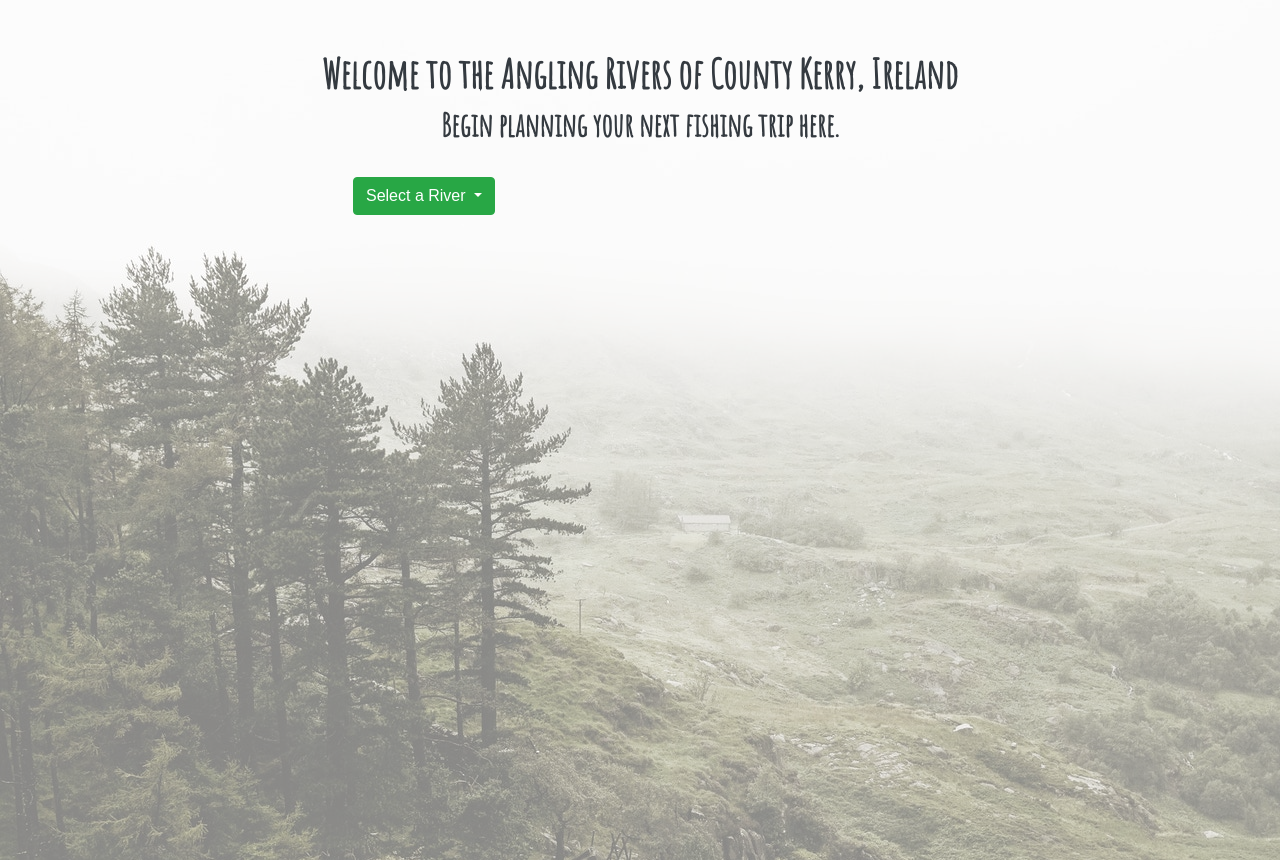
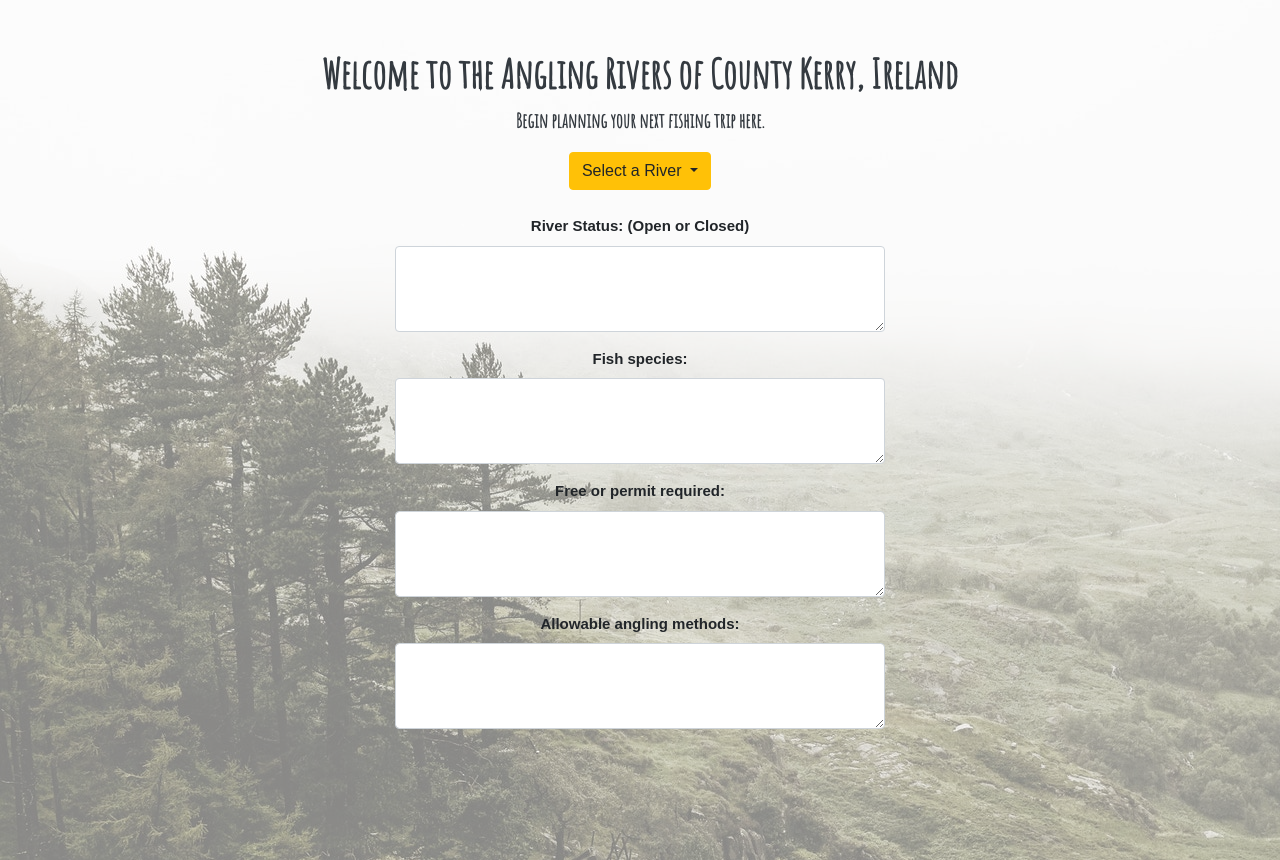
Before and after one commit to haydal810/Milestone-Project-3, a Flask app: page /edit_river in a window 1280 px wide. Shown: the part 56-916 px from the top of the page. Run offline with Flask 2, Linux system fonts and the light colour scheme; data that the repository does not hold is empty; some libraries are stand-ins or nearby versions.

Commit message:
landing text added to individual pages

```diff
--- a/app.py
+++ b/app.py
@@ -22,7 +22,7 @@ def get_river_names():
 @app.route("/")
 @app.route("/edit_river")
 def edir_river():
-    return render_template("edit_river.html")
+    return render_template("edit_river.html", rivers=mongo.db.river_names.find())
 
 
 
--- a/static/css/style.css
+++ b/static/css/style.css
@@ -27,6 +27,11 @@ body {
     font-family: Arial, Helvetica, sans-serif;
 }
 
-.dropdown {
+.margintop25 {
     margin-top: 25px;
 }
+
+.form_font {
+    font-family: Arial, Helvetica, sans-serif;
+    font-size: 15px;
+}
--- a/templates/base.html
+++ b/templates/base.html
@@ -35,9 +35,7 @@
     </div>
     <div class="container-fluid">
         <div class="row justify-content-center">
-            <div class="col-10 text-dark welcome-text">
-                <h1><strong>Welcome to the Angling Rivers of County Kerry, Ireland</strong></h1>
-                <h2><strong>Begin planning your next fishing trip here.</strong></h2>
+            <div class="col-12">
 
                 {% block content %}
                 {% endblock %}
--- a/templates/edit_river.html
+++ b/templates/edit_river.html
@@ -1,14 +1,21 @@
 {% extends 'base.html' %}
 {% block content %}
 
-<!–– Test comment -->
+
 <div class="container-fluid">
+    <!–– Welcome Landing text -->
+        <div class="row justify-content-center">
+            <div class="col-10 text-dark welcome-text">
+                <h1><strong>Welcome to the Angling Rivers of County Kerry, Ireland</strong></h1>
+                <p><strong>Begin planning your next fishing trip here.</strong></p>
+            </div>
+        </div>
         <!–– Dropdown for River to select for edit -->
             <div class="row justify-content-center">
-        <div class="col-12 col-md-5">
+                <div class="col-12">
                     <div class="dropdown">
-                <button class="btn btn-success dropdown-toggle button-text" type="button" id="dropdownMenuButton"
-                    data-toggle="dropdown" aria-haspopup="true" aria-expanded="false">
+                        <button class="btn btn-warning dropdown-toggle button-text" type="button"
+                            id="dropdownMenuButton" data-toggle="dropdown" aria-haspopup="true" aria-expanded="false">
                             Select a River
                         </button>
                         <div class="dropdown-menu button-text" aria-labelledby="dropdownMenuButton">
@@ -20,6 +27,24 @@
                 </div>
                 <div class="col-12 col-md-5">
                     <!–– Form fields goes here -->
+                        <form class="margintop25 form_font">
+                            <div class="form-group font-weight-bolder">
+                                <label for="exampleFormControlTextarea1">River Status: (Open or Closed)</label>
+                                <textarea class="form-control" id="exampleFormControlTextarea1" rows="3"></textarea>
+                            </div>
+                            <div class="form-group font-weight-bolder">
+                                <label for="exampleFormControlTextarea1">Fish species: </label>
+                                <textarea class="form-control" id="exampleFormControlTextarea1" rows="3"></textarea>
+                            </div>
+                            <div class="form-group font-weight-bolder">
+                                <label for="exampleFormControlTextarea1">Free or permit required: </label>
+                                <textarea class="form-control" id="exampleFormControlTextarea1" rows="3"></textarea>
+                            </div>
+                            <div class="form-group font-weight-bolder">
+                                <label for="exampleFormControlTextarea1">Allowable angling methods: </label>
+                                <textarea class="form-control" id="exampleFormControlTextarea1" rows="3"></textarea>
+                            </div>
+                        </form>
                 </div>
             </div>
 </div>
```
Also changed, not shown: templates/rivers.html (+18 -4 lines). Lines whose indentation alone changed are shown as unchanged.
